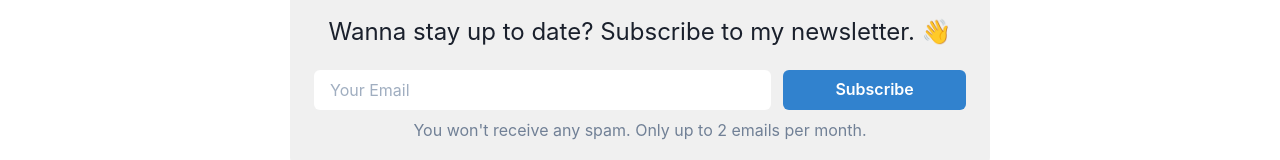
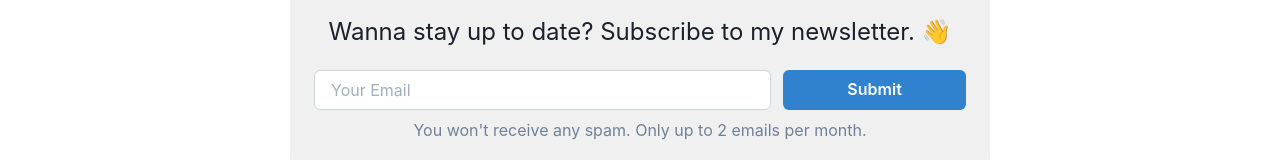
Before and after one commit to dsumer/portfolio-old, a Next.js app: page /blog in a window 1280 px wide. Shown: the part 328-488 px from the top of the page. Built offline with nearby package versions, Linux system fonts and the light colour scheme.

Commit message:
implemented newsletter form

```diff
--- a/package.json
+++ b/package.json
@@ -15,6 +15,8 @@
     "@types/node": "^14.14.6",
     "@types/react": "^16.9.55",
     "framer-motion": "^3.1.3",
+    "mobx": "^6.0.4",
+    "mobx-react-lite": "^3.1.6",
     "next": "^10.0.0",
     "react": "^17.0.1",
     "react-dom": "^17.0.1",
--- a/src/components/newsletter-form.tsx
+++ b/src/components/newsletter-form.tsx
@@ -1,7 +1,12 @@
+import { observer } from 'mobx-react-lite';
 import { Stack, FormControl, Input, Button, useColorModeValue, Flex, FlexProps, Text, chakra } from '@chakra-ui/react';
+import todoStore from '../stores/newsletter-form-store';
+import { ChangeEvent, FormEvent } from 'react';
+import { FaCheck } from 'react-icons/fa';
 
 const CustomInput = chakra(Input, {
   baseStyle: {
+    borderWidth: '1px',
     color: 'gray.800',
     _placeholder: {
       color: 'gray.400',
@@ -9,7 +14,7 @@ const CustomInput = chakra(Input, {
   },
 });
 
-const NewsletterForm = (props: FlexProps) => (
+const NewsletterForm = observer((props: FlexProps) => (
   <Flex w="100%" {...props}>
     <Flex
       w={['100%', '95%', '80%', '70%']}
@@ -22,20 +27,46 @@ const NewsletterForm = (props: FlexProps) => (
       <Text as="h2" fontSize={['xl', '2xl']} textAlign="center" mb={5}>
         Wanna stay up to date? Subscribe to my newsletter.&nbsp;👋
       </Text>
-      <Stack direction={['column', 'column', 'row']} as="form" spacing="12px">
+      <Stack
+        direction={['column', 'column', 'row']}
+        as="form"
+        spacing="12px"
+        onSubmit={(e: FormEvent) => {
+          e.preventDefault();
+          todoStore.submit();
+        }}
+      >
         <FormControl>
-          <CustomInput variant="solid" id="email" type="email" placeholder="Your Email" aria-label="Your Email" />
+          <CustomInput
+            variant="solid"
+            borderColor={useColorModeValue('gray.300', 'gray.700')}
+            id="email"
+            type="email"
+            required
+            placeholder="Your Email"
+            aria-label="Your Email"
+            value={todoStore.email}
+            disabled={todoStore.state !== 'initial'}
+            onChange={(e: ChangeEvent<HTMLInputElement>) => todoStore.changeEmail(e.target.value)}
+          />
         </FormControl>
         <FormControl w={['100%', '100%', '40%']}>
-          <Button colorScheme="blue" isLoading={false} type="submit" w="100%">
-            Subscribe
+          <Button
+            colorScheme={todoStore.state === 'success' ? 'green' : 'blue'}
+            isLoading={todoStore.state === 'submitting'}
+            w="100%"
+            type={todoStore.state === 'success' ? 'button' : 'submit'}
+          >
+            {todoStore.state === 'success' ? <FaCheck /> : 'Submit'}
           </Button>
         </FormControl>
       </Stack>
-      <Text mt={2} textAlign="center" color="gray.500">
-        You won&apos;t receive any spam. Only up to 2 emails per month.
+      <Text mt={2} textAlign="center" color={todoStore.error ? 'red.500' : 'gray.500'}>
+        {todoStore.error
+          ? todoStore.errorMessage || 'Oh no an error occured! 😢 Please try again later.'
+          : "You won't receive any spam. Only up to 2 emails per month."}
       </Text>
     </Flex>
   </Flex>
-);
+));
 export default NewsletterForm;
--- /dev/null
+++ b/src/stores/newsletter-form-store.ts
@@ -0,0 +1,55 @@
+import { makeAutoObservable } from 'mobx';
+
+class TodoStore {
+  email = '';
+  error = false;
+  errorMessage = '';
+  state: 'initial' | 'submitting' | 'success' = 'initial';
+
+  constructor() {
+    makeAutoObservable(this);
+  }
+
+  changeEmail(value: string) {
+    this.email = value;
+  }
+
+  async submit() {
+    if (this.state !== 'initial') {
+      return;
+    }
+
+    this.error = false;
+    this.errorMessage = '';
+    this.state = 'submitting';
+
+    try {
+      const response = await (
+        await fetch('https://api.convertkit.com/v3/forms/1930765/subscribe', {
+          method: 'post',
+          headers: {
+            Accept: 'application/json',
+            'Content-Type': 'application/json',
+          },
+          body: JSON.stringify({
+            // eslint-disable-next-line @typescript-eslint/camelcase
+            api_key: '88GUqlrHzXUlYl4dnZL3FA',
+            email: this.email,
+          }),
+        })
+      ).json();
+      if (response.error) {
+        this.errorMessage = response.message;
+        throw {};
+      }
+      this.state = 'success';
+    } catch {
+      this.error = true;
+      this.state = 'initial';
+    }
+  }
+}
+
+const todoStore = new TodoStore();
+
+export default todoStore;
```
Also changed, not shown: src/pages/confirm-subscription.tsx (added, +9 -0 lines), 1 other file (tests, documents, lock files or other folders).
